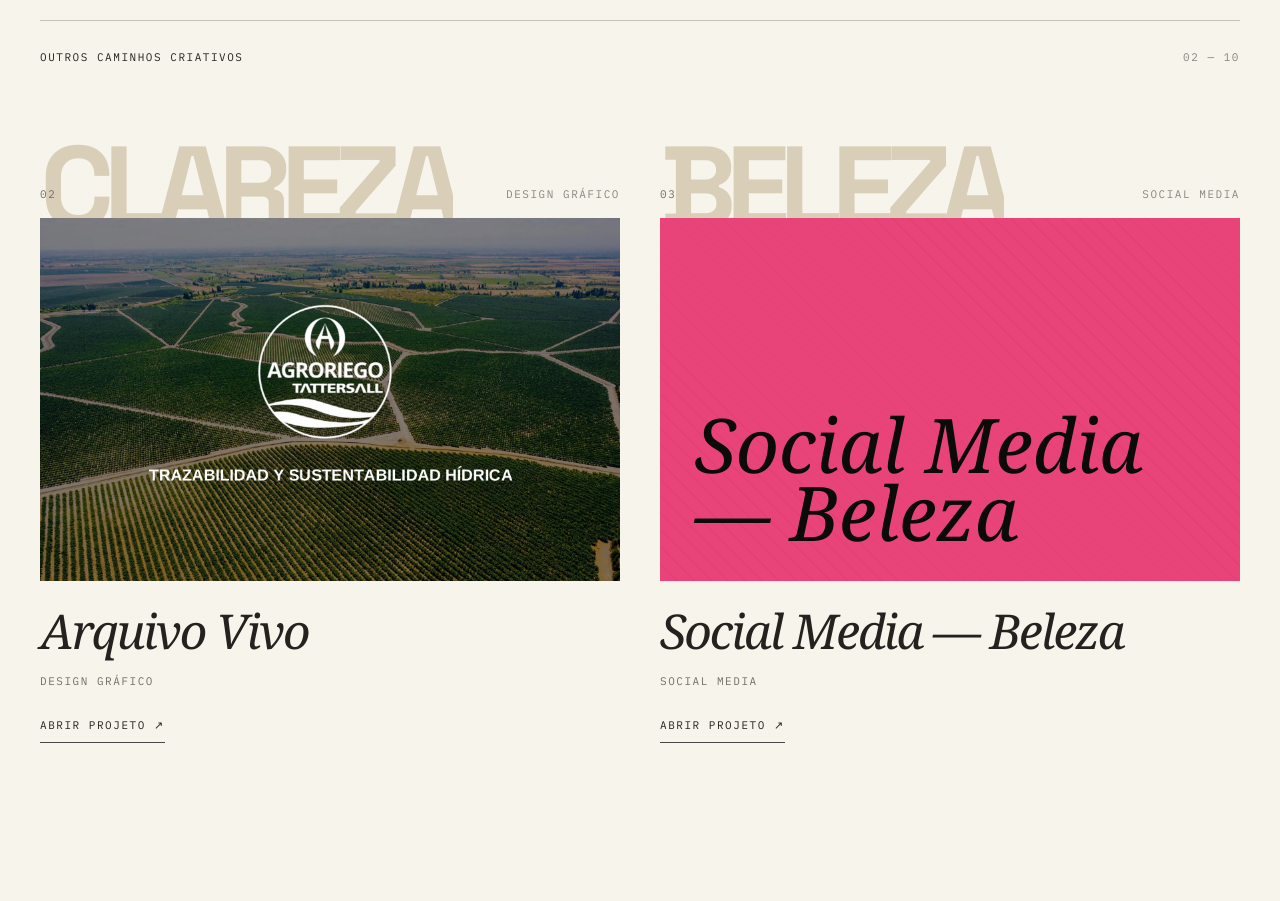
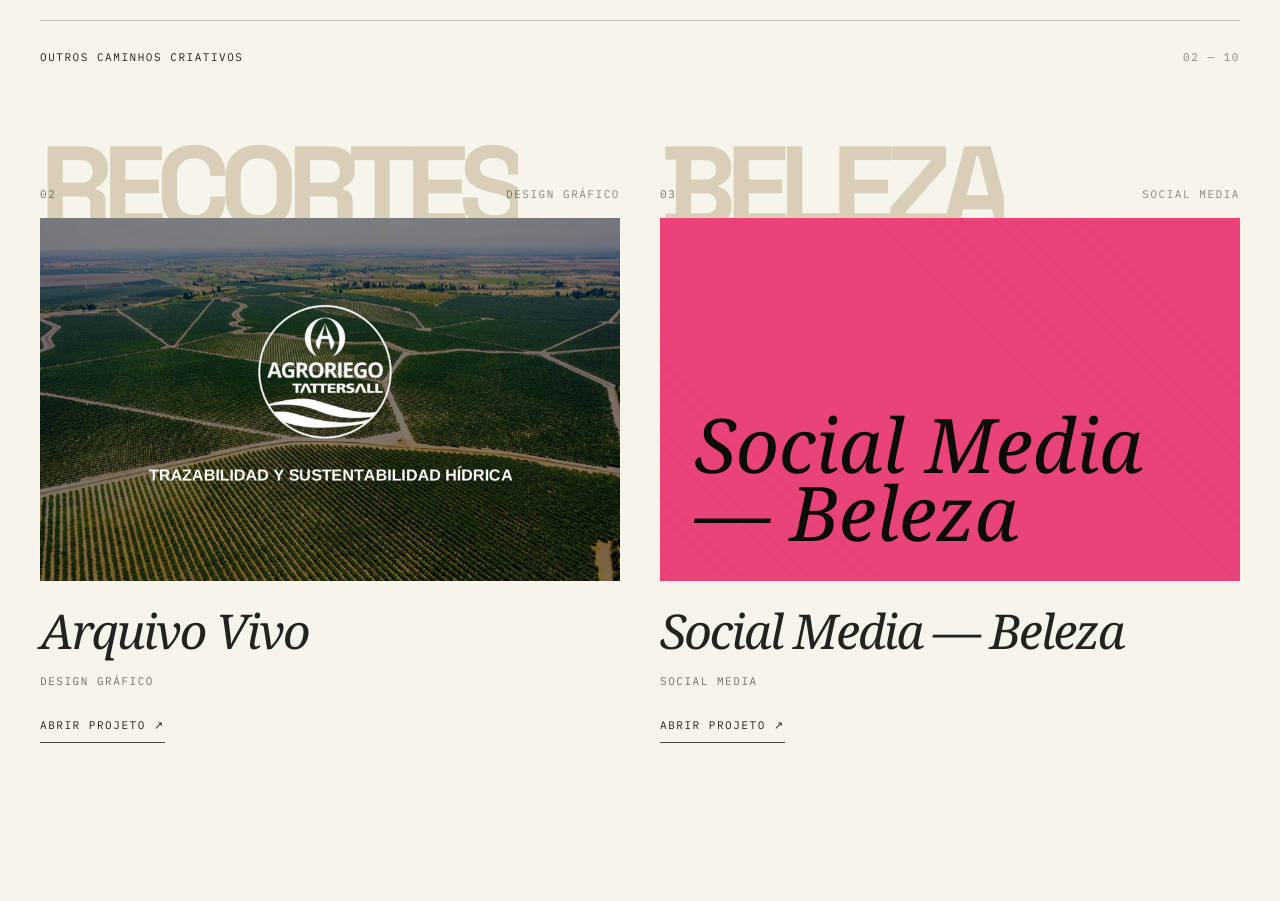
Before and after one commit to jessdesigner21/jesse-santos-portfolio, a Next.js app in the folder jesse-santos/: page / in a window 1280 px wide. Shown: the part 2100-3001 px from the top of the page. Built offline with nearby package versions, Linux system fonts and the light colour scheme; a web font is replaced by a local one.

Commit message:
Align archive preview lettering with Arquivo Vivo

```diff
--- a/jesse-santos/components/SelectedWork.tsx
+++ b/jesse-santos/components/SelectedWork.tsx
@@ -33,7 +33,7 @@ const PROJECT_COVERS: Record<string, string> = {
 
 const PROJECT_WORDS: Record<string, string> = {
   "falas-de-orgulho": "AFETO",
-  "grupo-tattersall": "CLAREZA",
+  "grupo-tattersall": "RECORTES",
   "social-media-beleza": "BELEZA",
   "glow-beauty": "BRILHO",
   "social-media-hamburgueria": "SABOR",
```
